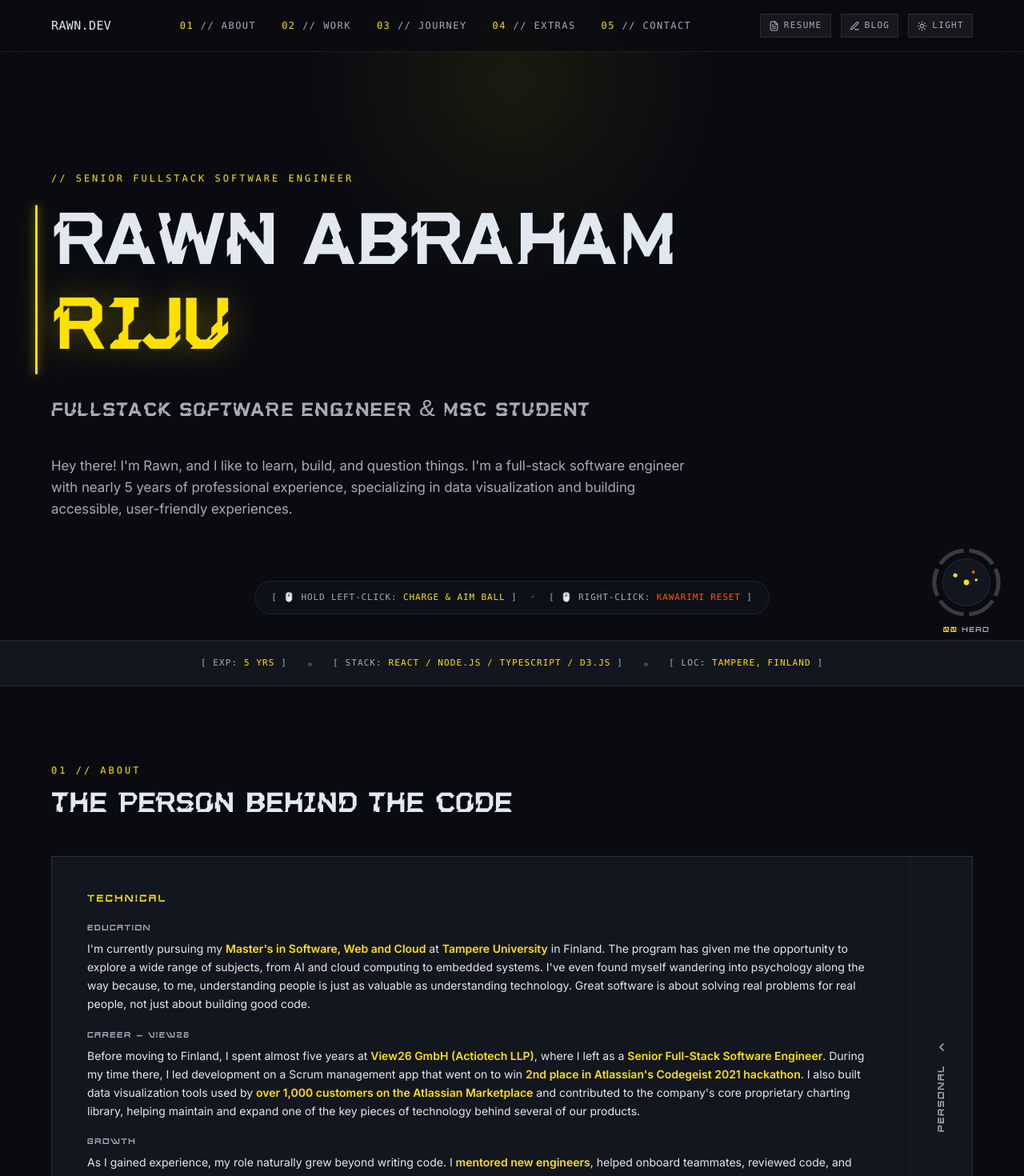
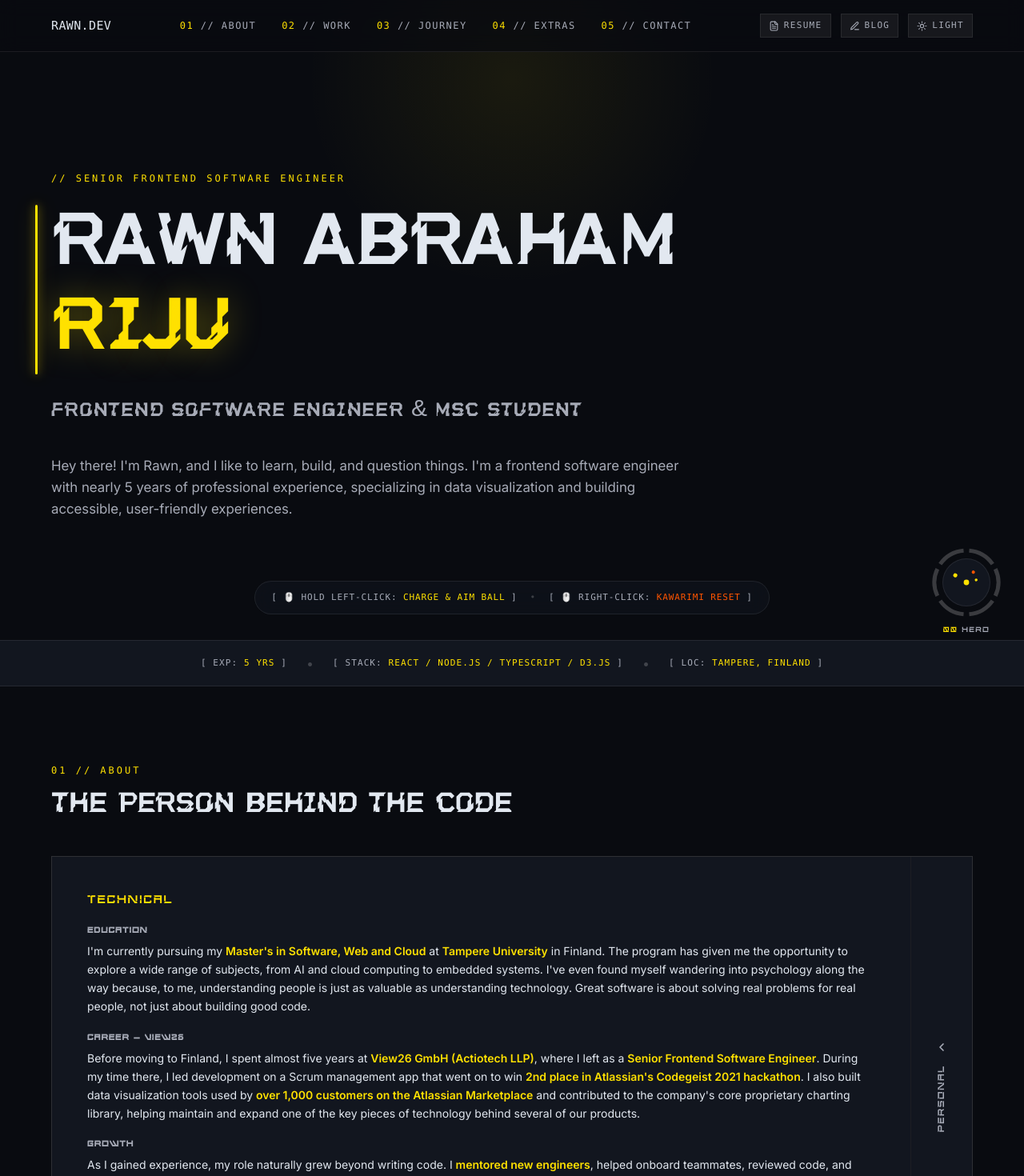
Before and after one commit to rawnriju/R2PF, a React (Vite) app: page / in a window 1280 px wide. Shown: the top 1470 px of the page at 80% size. Built offline with nearby package versions, Linux system fonts and the light colour scheme.

Commit message:
fix: minor styling corrections and detail update

```diff
--- a/index.html
+++ b/index.html
@@ -6,8 +6,8 @@
       <meta charset="UTF-8" />
       <meta name="viewport" content="width=device-width, initial-scale=1.0" />
       <link rel="icon" href="/favicon.svg" type="image/svg+xml" />
-      <title>Rawn Abraham Riju — Fullstack Software Engineer</title>
-      <meta name="description" content="Portfolio of Rawn Abraham Riju, fullstack software engineer &amp; MSc student — production React and Node.js work, projects, and resume." />
+      <title>Rawn Abraham Riju — Frontend Software Engineer</title>
+      <meta name="description" content="Portfolio of Rawn Abraham Riju, frontend software engineer &amp; MSc student — production React and Node.js work, projects, and resume." />
       <meta name="robots" content="noindex, nofollow" />
       <style>html, body { height: 100%; margin: 0; } #root { height: 100%; }</style>
       <script>
--- a/src/app/components/about.css
+++ b/src/app/components/about.css
@@ -142,8 +142,8 @@
 .about-panel__label {
   position: relative;
   font-family: 'Circuit Forem Regular', monospace;
-  font-size: 12px;
-  letter-spacing: 0.2em;
+  font-size: 14px;
+  letter-spacing: 0.13em;
   color: var(--brand);
   margin-bottom: 20px;
 }
@@ -173,9 +173,11 @@
 .about-panel__tag {
   font-family: 'Circuit Forem Regular', monospace;
   font-size: 10px;
-  letter-spacing: 0.15em;
+  letter-spacing: 0.1em;
   color: var(--text-muted);
   margin-bottom: 6px;
+  font-weight: 600;
+
 }
 .about-panel__text {
   font-family: 'Inter', sans-serif;
--- a/src/app/components/about.tsx
+++ b/src/app/components/about.tsx
@@ -26,10 +26,10 @@ const TECHNICAL: PanelData = {
     },
     {
       tag: "CAREER — VIEW26",
-      text: "Before moving to Finland, I spent almost five years at View26 GmbH (Actiotech LLP), where I left as a Senior Full-Stack Software Engineer. During my time there, I led development on a Scrum management app that went on to win 2nd place in Atlassian's Codegeist 2021 hackathon. I also built data visualization tools used by over 1,000 customers on the Atlassian Marketplace and contributed to the company's core proprietary charting library, helping maintain and expand one of the key pieces of technology behind several of our products.",
+      text: "Before moving to Finland, I spent almost five years at View26 GmbH (Actiotech LLP), where I left as a Senior Frontend Software Engineer. During my time there, I led development on a Scrum management app that went on to win 2nd place in Atlassian's Codegeist 2021 hackathon. I also built data visualization tools used by over 1,000 customers on the Atlassian Marketplace and contributed to the company's core proprietary charting library, helping maintain and expand one of the key pieces of technology behind several of our products.",
       highlight: [
         "View26 GmbH (Actiotech LLP)",
-        "Senior Full-Stack Software Engineer",
+        "Senior Frontend Software Engineer",
         "2nd place in Atlassian's Codegeist 2021 hackathon",
         "over 1,000 customers on the Atlassian Marketplace",
       ],
--- a/src/app/components/contact.tsx
+++ b/src/app/components/contact.tsx
@@ -44,7 +44,7 @@ export function Contact() {
         <p className="section-eyebrow font-mono mb-3">05 // CONTACT</p>
         <h2 className="section-title">GET IN TOUCH</h2>
         <p className="contact-intro mt-4 max-w-[520px]">
-          Open to fullstack roles, interesting problems, and good conversation. The
+          Open to frontend roles, interesting problems, and good conversation. The
           fastest way through is email but the rest are always open too.
         </p>
       </div>
--- a/src/app/components/hero.tsx
+++ b/src/app/components/hero.tsx
@@ -428,7 +428,7 @@ export function Hero() {
 
       <div className="pointer-events-none relative z-10 mx-auto w-full max-w-[1200px] px-6 py-24">
         <p className="section-eyebrow font-mono mb-6">
-          // SENIOR FULLSTACK SOFTWARE ENGINEER
+          // SENIOR FRONTEND SOFTWARE ENGINEER
         </p>
 
         <h1 className="hero-title">
@@ -455,14 +455,14 @@ export function Hero() {
 
         <p className="hero-subtitle mt-6">
           <ScatterText
-            text="FULLSTACK SOFTWARE ENGINEER & MSC STUDENT"
+            text="FRONTEND SOFTWARE ENGINEER & MSC STUDENT"
             ballsRef={sharedBallsRef}
             resetSignalRef={resetSignalRef}
           />
         </p>
 
         <p className="hero-blurb mt-8 max-w-[800px]">
-       Hey there! I'm Rawn, and I like to learn, build, and question things. I'm a full-stack software engineer with nearly 5 years of professional experience, specializing in data visualization and building accessible, user-friendly experiences. </p>
+       Hey there! I'm Rawn, and I like to learn, build, and question things. I'm a frontend software engineer with nearly 5 years of professional experience, specializing in data visualization and building accessible, user-friendly experiences. </p>
       </div>
 
       {/* HUD control banner — separate copy for touch vs. mouse, since the
--- a/src/app/components/journey.css
+++ b/src/app/components/journey.css
@@ -68,10 +68,14 @@
   padding-left: 40px;
 }
 
+/* Deliberately left off the sitewide font-mono → Circuit Forem Regular
+   swap; back to the browser's own default monospace stack. */
 .journey-period {
   display: block;
+  font-family: 'Circuit Forem Regular', ui-monospace, SFMono-Regular, Menlo, Monaco, Consolas, "Liberation Mono", "Courier New", monospace;
   font-size: 12px;
-  letter-spacing: 0.08em;
+  font-weight: 600;
+  letter-spacing: 0em;
   color: var(--text-muted);
   margin-bottom: 6px;
 }
--- a/src/app/components/journey.tsx
+++ b/src/app/components/journey.tsx
@@ -26,7 +26,7 @@ const MILESTONES: Milestone[] = [
   {
     id: "senior",
     period: "2023",
-    title: "Senior Full-Stack Software Engineer",
+    title: "Senior Frontend Software Engineer",
     org: "View26 GmbH (Actiotech LLP)",
     desc: "Grew into mentoring, code review, and product strategy alongside engineering — the role that closed out almost five years at View26.",
     kind: "promotion",
@@ -34,7 +34,7 @@ const MILESTONES: Milestone[] = [
   {
     id: "view26",
     period: "Sept 2020",
-    title: "Full-Stack Software Engineer",
+    title: "Frontend Software Engineer",
     org: "View26 GmbH (Actiotech LLP)",
     desc: "Joined to build the Scrum management app that went on to place 2nd at Atlassian's Codegeist 2021, plus the company's charting and reporting tools.",
     kind: "work",
@@ -70,7 +70,7 @@ export function Journey() {
           <div key={m.id} className="journey-row" data-kind={m.kind}>
             <span className="journey-dot" aria-hidden="true" />
             <div className="journey-content">
-              <span className="journey-period font-mono">{m.period}</span>
+              <span className="journey-period">{m.period}</span>
               <p className="journey-title">{m.title}</p>
               <p className="journey-org font-mono">{m.org}</p>
               <p className="journey-desc">{m.desc}</p>
--- a/src/app/components/work.tsx
+++ b/src/app/components/work.tsx
@@ -52,7 +52,7 @@ export function Work() {
         </span>
         <span className="dot-sep hidden sm:inline">•</span>
         <span className="stat-span font-mono">
-          [ ROLE: <span className="stat-span__value">Senior Full-Stack Software Engineer</span> ]
+          [ ROLE: <span className="stat-span__value">Senior Frontend Software Engineer</span> ]
         </span>
         <span className="dot-sep hidden sm:inline">•</span>
         <span className="stat-span font-mono">
```
